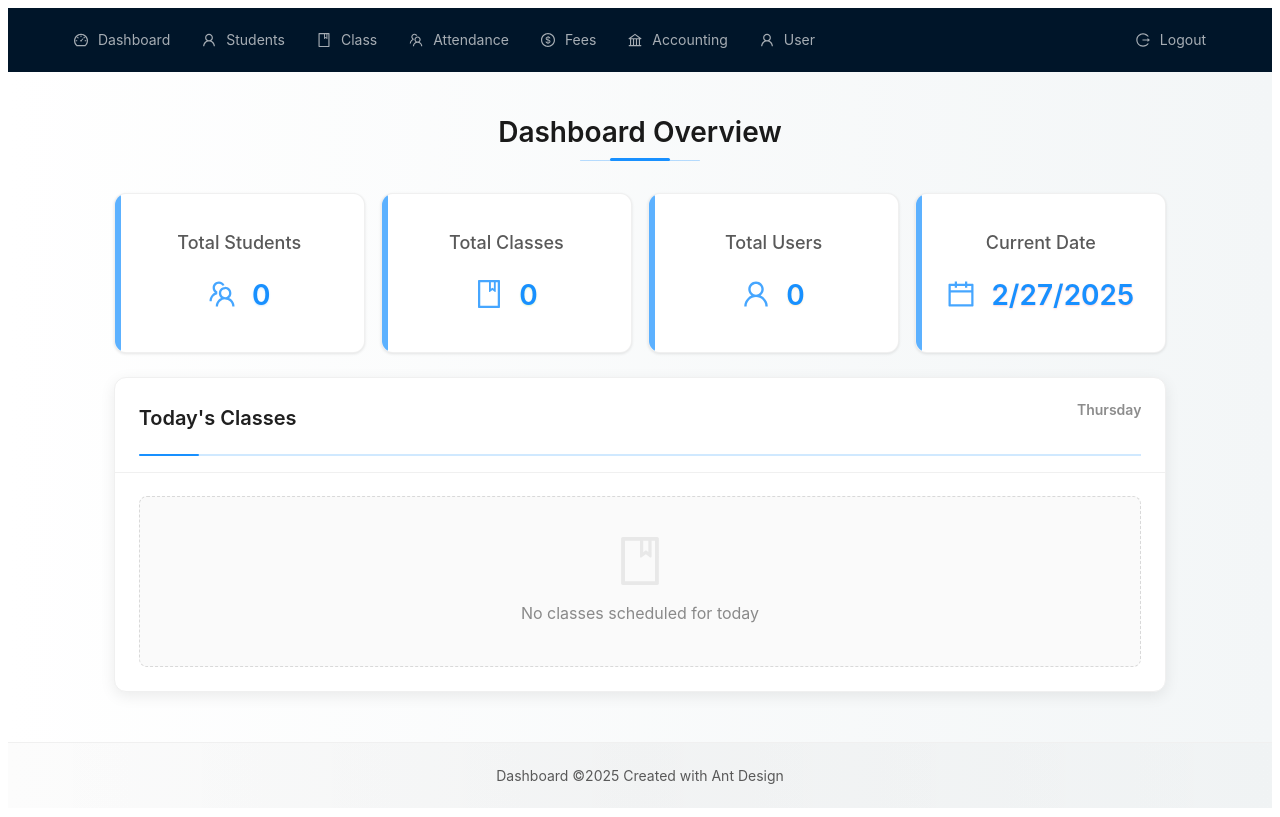
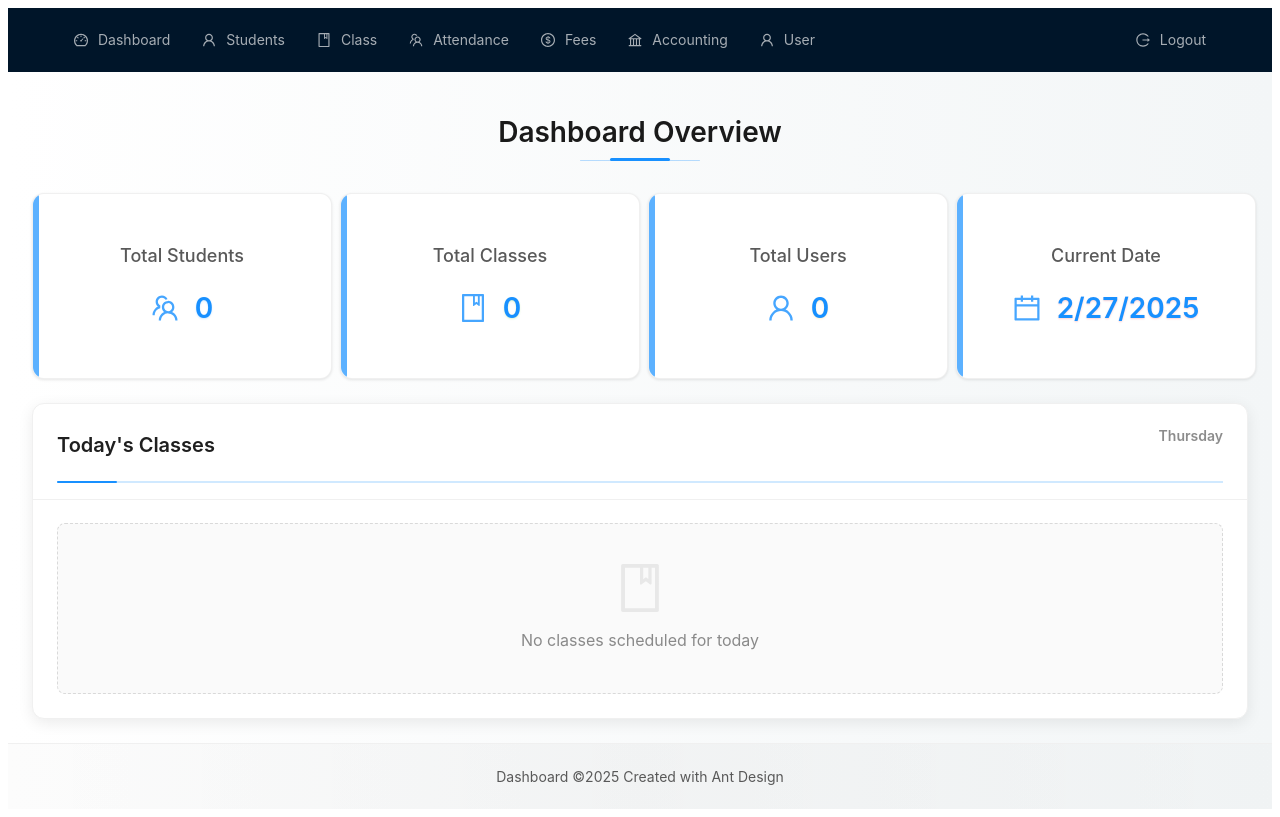
Before and after one commit to ChamilkaMihiraj2002/Smart-card-webapp, a React (Vite) app in the folder frontend/: page /dashboard in a window 1280 px wide. Built offline with nearby package versions, Linux system fonts and the light colour scheme.

Commit message:
Update Dashboard.css

```diff
--- a/frontend/src/pages/Dashboard.css
+++ b/frontend/src/pages/Dashboard.css
@@ -5,7 +5,7 @@
 
 .dashboard-content {
     padding: 24px;
-    max-width: 1200px;
+    max-width: 1400px;
     margin: 0 auto;
 }
 
@@ -52,9 +52,10 @@
     border: 1px solid rgba(0, 0, 0, 0.06);
     overflow: hidden;
     padding: 24px;
-    height: 160px; /* Fixed height */
+    height: 100%; /* Fixed height */
     width: 100%;
-    min-width: 240px; /* Minimum width */
+    min-width: 300px; /* Minimum width */
+    max-height: 300px;
     display: flex;
     flex-direction: column;
     justify-content: center;
```
